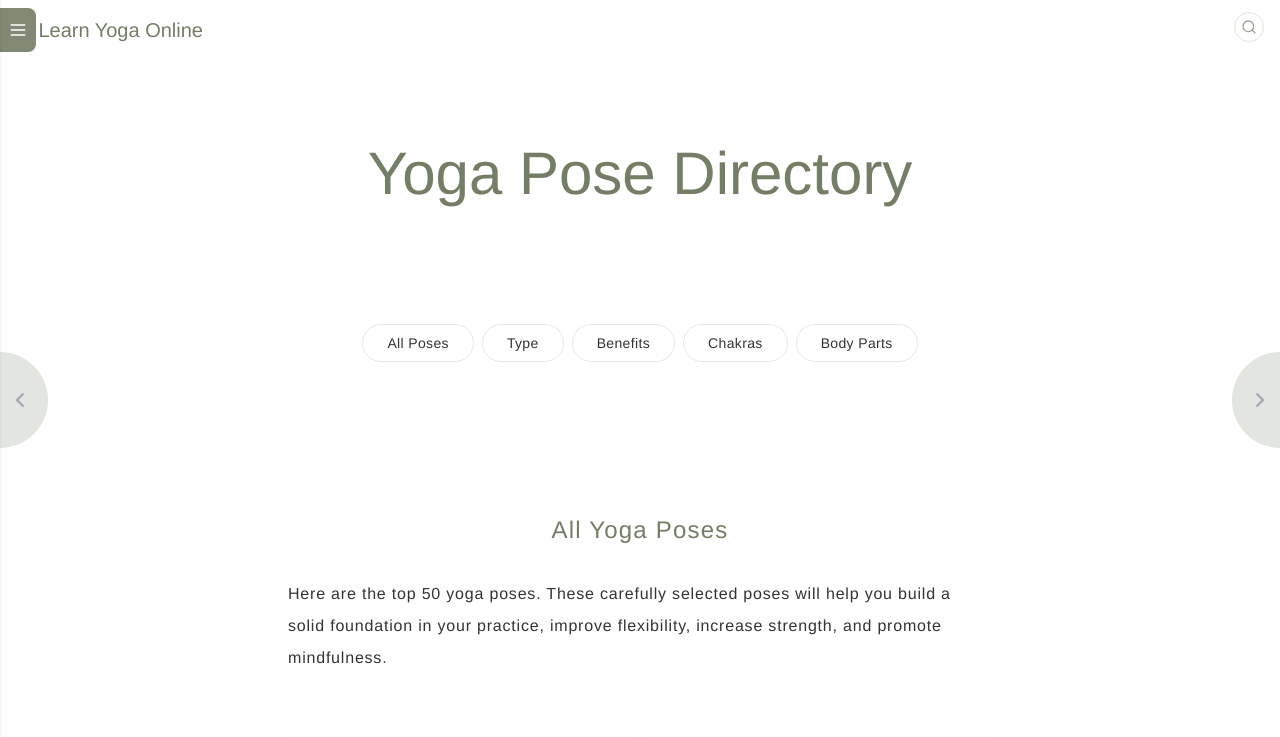
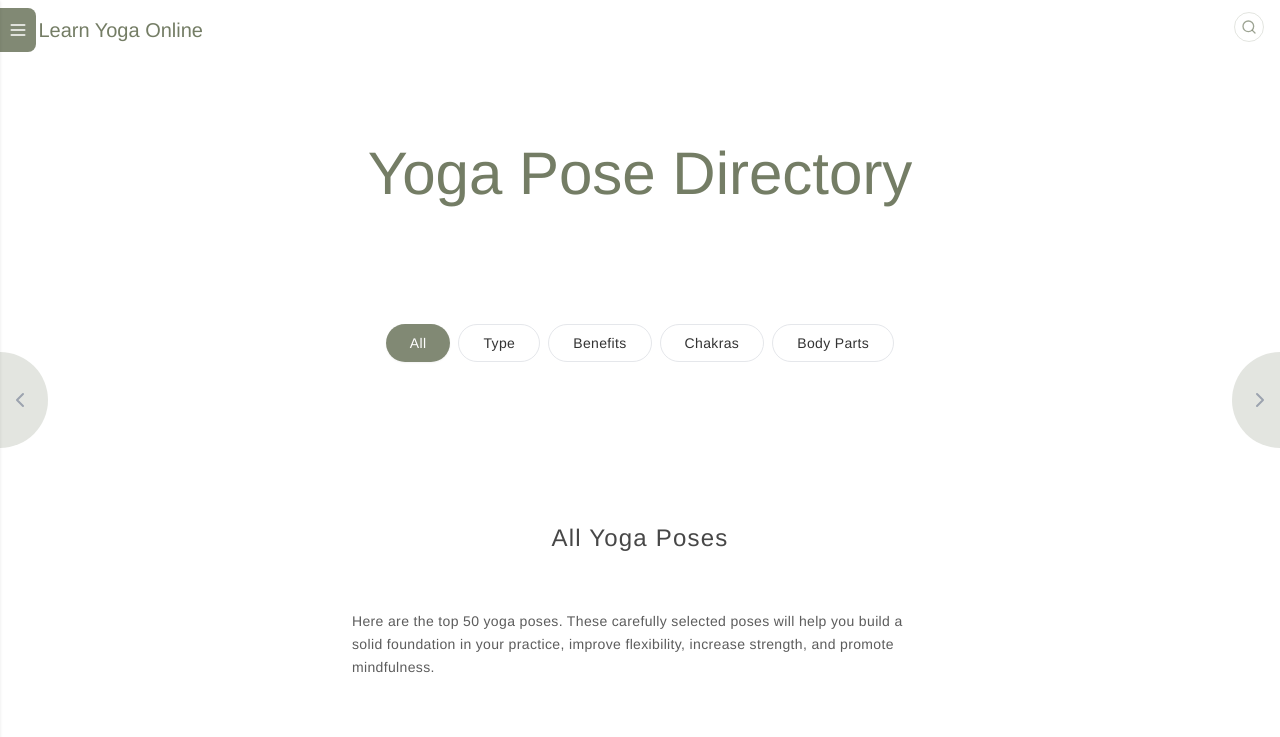
Before and after one commit to samanthacabrera/yoga-library, a React (Vite) app: page /poses in a window 1280 px wide. Shown: the top 737 px of the page. Built offline with nearby package versions, Linux system fonts and the light colour scheme.

Commit message:
minor updates to Resources styling

```diff
--- a/src/components/CategoryPage.jsx
+++ b/src/components/CategoryPage.jsx
@@ -83,87 +83,75 @@ const CategoryPage = () => {
   const { categoryType, categoryValue } = useParams();
   const [filteredPoses, setFilteredPoses] = useState(posesData);
   const [activeCategories, setActiveCategories] = useState({
-    all: false,
+    all: true,
     type: false,
     benefit: false,
     chakra: false,
     part: false,
   });
+  const [selectedCategory, setSelectedCategory] = useState({ type: "all", value: "" });
 
   useEffect(() => {
-    const uniqueCategories = [];
-    ["type", "benefit", "chakra", "part"].forEach((categoryType) => {
-      const categoryItems = extractCategories(posesData, categoryType);
-      uniqueCategories.push({ type: categoryType, values: categoryItems });
-    });
+    const uniqueCategories = ["type", "benefit", "chakra", "part"].map((type) => ({
+      type,
+      values: extractCategories(posesData, type),
+    }));
     setCategories(uniqueCategories);
   }, []);
 
   useEffect(() => {
-    if (categoryType && categoryValue) {
+    if (!categoryType || categoryType === "all") {
+      setFilteredPoses(posesData);
+      setActiveCategories({ all: true, type: false, benefit: false, chakra: false, part: false });
+      setSelectedCategory({ type: "all", value: "" });
+    } else {
       const matchingPoses = posesData.filter((pose) =>
         pose[categoryType]?.some((item) => item.toLowerCase() === categoryValue.toLowerCase())
       );
       setFilteredPoses(matchingPoses);
-    } else {
-      setFilteredPoses(posesData);
+      setActiveCategories((prev) => ({ ...prev, all: false }));
+      setSelectedCategory({ type: categoryType, value: categoryValue });
     }
       }, [categoryType, categoryValue]);
 
-  const toggleCategory = (categoryType) => {
+  const toggleCategory = (categoryType, isSubcategory = false) => {
     if (categoryType === "all") {
-      setActiveCategories((prevState) => ({
-        type: false,
-        benefit: false,
-        chakra: false,
-        part: false,
-        all: !prevState.all,
-      }));
+      setFilteredPoses(posesData);
+      setActiveCategories({ all: true, type: false, benefit: false, chakra: false, part: false });
+      setSelectedCategory({ type: "all", value: "" });
+    } else {
+      setActiveCategories((prevState) => {
+        const newState = { all: false, type: false, benefit: false, chakra: false, part: false };
+        if (!isSubcategory) {
+          newState[categoryType] = !prevState[categoryType];
         }
-    if (categoryType === "close") {
-      setActiveCategories(() => ({
-        all: false,
-        type: false,
-        benefit: false,
-        chakra: false,
-        part: false,
-        }));
-    }
-    else {
-      setActiveCategories((prevState) => ({
-        ...prevState,
-        [categoryType]: !prevState[categoryType],
-        all: false,
-      }));
+        return newState;
+      });
     }
   };
 
   const getHeadingText = () => {
-    if (categoryType && categoryValue) {
-      const formattedValue = categoryValue
+    if (selectedCategory.type === "all") return "All Yoga Poses";
+
+    const formattedValue = selectedCategory.value
       .split(" ")
       .map(word => word.charAt(0).toUpperCase() + word.slice(1).toLowerCase())
       .join(" ");
 
-      if (categoryType === "type") {
-        return `${formattedValue} Yoga Poses`;
-      } else if (categoryType === "benefit") {
-        return `Yoga Poses to ${formattedValue}`;
-      } else if (categoryType === "chakra") {
-        return `Poses for the ${formattedValue} Chakra`;
-      } else if (categoryType === "part") {
-        return `Poses for the ${formattedValue}`;
+    switch (selectedCategory.type) {
+      case "type": return `${formattedValue} Yoga Poses`;
+      case "benefit": return `Yoga Poses to ${formattedValue}`;
+      case "chakra": return `Poses for the ${formattedValue} Chakra`;
+      case "part": return `Poses for the ${formattedValue}`;
+      default: return "All Yoga Poses";
     }
-    }
-    return "All Yoga Poses";
   };
 
   const getDescText = () => {
-    if (categoryType && categoryValue) {
-       const formattedValue = categoryValue.toLowerCase().replace(/\s+/g, '_');
-    return categoryDescriptions[categoryType]?.[formattedValue] || "";
+    if (selectedCategory.type === "all") {
+      return "Here are the top 50 yoga poses. These carefully selected poses will help you build a solid foundation in your practice, improve flexibility, increase strength, and promote mindfulness.";
     }
-    return "Here are the top 50 yoga poses. These carefully selected poses will help you build a solid foundation in your practice, improve flexibility, increase strength, and promote mindfulness.";
+    return categoryDescriptions[selectedCategory.type]?.[selectedCategory.value.toLowerCase().replace(/\s+/g, "_")] || "";
   };
 
   return (
@@ -175,7 +163,6 @@ const CategoryPage = () => {
       {/* Filter */}
       <section className="relative py-10 px-4 md:px-6 bg-white">
         <div className="max-w-3xl mx-auto">
-
 
           {/* Main Category Buttons */}
           <div className="flex flex-wrap justify-center gap-2 mb-8">
@@ -190,7 +177,7 @@ const CategoryPage = () => {
                 focus:outline-none focus:ring-1 focus:ring-moss focus:ring-opacity-50
               `}
             >
-              All Poses
+              All
             </button>
 
             {["type", "benefit", "chakra", "part"].map((categoryType) => (
@@ -214,18 +201,18 @@ const CategoryPage = () => {
           </div>
 
           {/* Sub category Buttons */}
-          <div className={`overflow-y-scroll transition-all duration-400 ${Object.values(activeCategories).some(v => v) ? 'max-h-96 opacity-100' : 'max-h-0 opacity-0'}`}>
-            <div className="flex flex-wrap gap-2 pb-2">
+          <div className={`transition-all duration-400 ${Object.values(activeCategories).some(v => v) ? 'max-h-auto opacity-100' : 'max-h-0 opacity-0'}`}>
+            <div className="flex flex-wrap justify-center gap-2 pb-2">
               {categories.map(
                 (category) =>
                   activeCategories[category.type] && (
                     <>
-                    <p>{category.type}</p>
-                    <div key={category.type} className="flex flex-wrap gap-2 w-full">
+                    <p className="capitalize">{category.type}s</p>
+                    <div key={category.type} className="flex flex-wrap gap-2 justify-center w-full">
                       {category.values.sort().map((value) => (
                         <Link
                           key={value}
-                          onClick={() => toggleCategory("close")}
+                          onClick={() => toggleCategory(categoryType, true)}
                           to={`/poses/${category.type}/${value.toLowerCase()}`}
                           className="px-5 py-2 text-xs rounded-full border border-gray-200 bg-white w-fit text-charcoal transition-all duration-300
                             hover:bg-gray-50 hover:border-moss hover:text-moss"
@@ -242,8 +229,12 @@ const CategoryPage = () => {
         </div>
       </section>
 
-      <h2 className="text-xl lg:text-2xl pt-12 text-center tracking-wider">{getHeadingText()}</h2>
-      <p className="text-charcoal tracking-wider leading-loose">{getDescText()}</p>
+      <h2 className="text-xl lg:text-2xl font-light pt-12 text-center tracking-wider text-charcoal/90 mx-auto max-w-xl">
+        {getHeadingText()}
+      </h2>
+      <p className="text-charcoal/80 text-sm tracking-wide leading-relaxed py-6 max-w-xl mx-auto">
+        {getDescText()}
+      </p>
 
       {filteredPoses.length === 0 ? (
         <p className="text-lg font-bold text-black bg-moss p-4 text-center">
--- a/src/components/Resources.jsx
+++ b/src/components/Resources.jsx
@@ -17,7 +17,7 @@ const ResourceCard = ({ to, title, description }) => (
 
 const ResourceSection = ({ title, links }) => (
   <div className="w-full max-w-2xl">
-    <h2 className="text-2xl text-charcoal tracking-wider font-medium border-b border-moss border-opacity-30 pb-2">{title}</h2>
+    <h2 className="text-2xl text-charcoal tracking-wider">{title}</h2>
     <div className="grid grid-cols-1 sm:grid-cols-2 gap-6 my-8">
       {links.map((link, index) => (
         <ResourceCard key={index} {...link} />
@@ -106,7 +106,7 @@ const Resources = () => {
 
       <div className="space-y-16">
         {resourceCategories.map((category, index) => (
-          <div key={index} id={category.id}>
+          <div key={index} id={category.id} className="scroll-mt-20">
             <ResourceSection {...category} />
           </div>
         ))}
```
Lines whose indentation alone changed are shown as unchanged.
